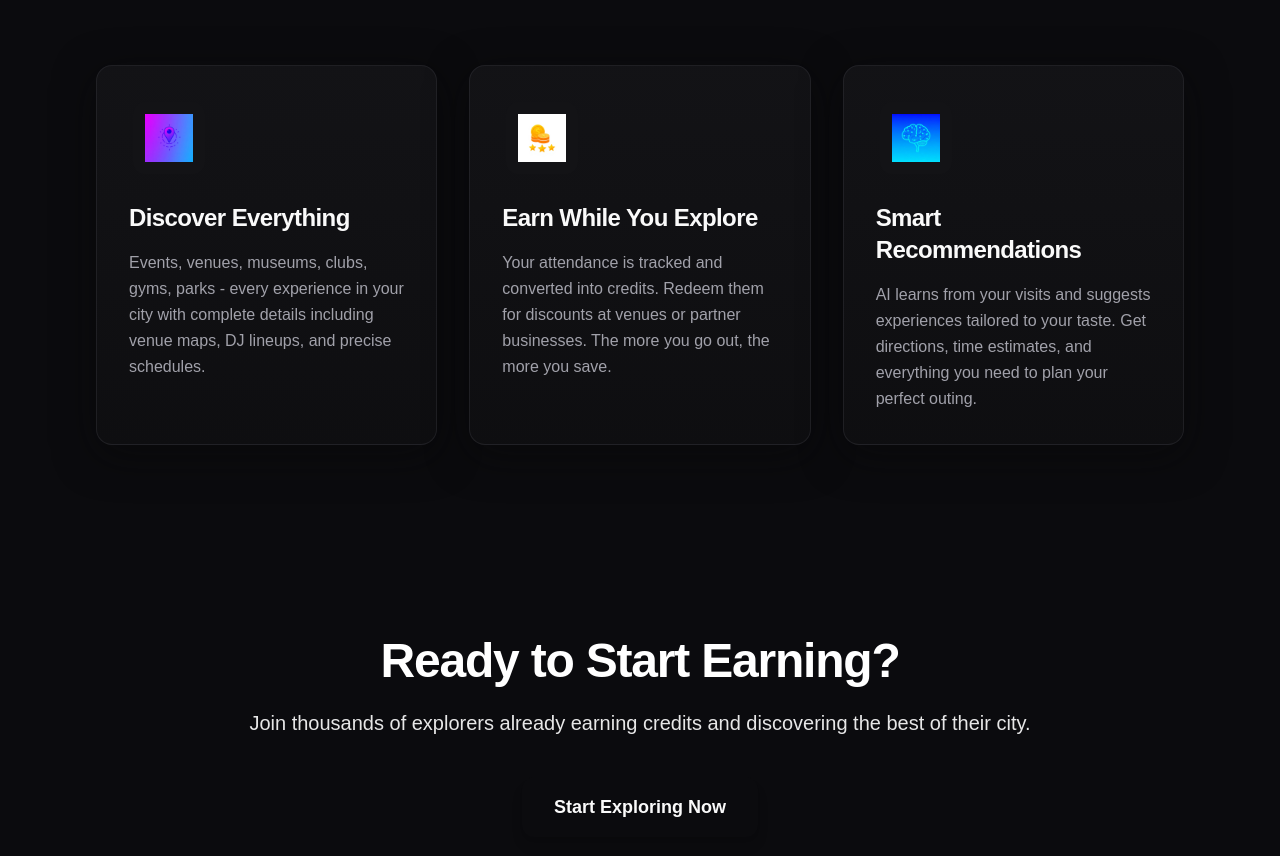
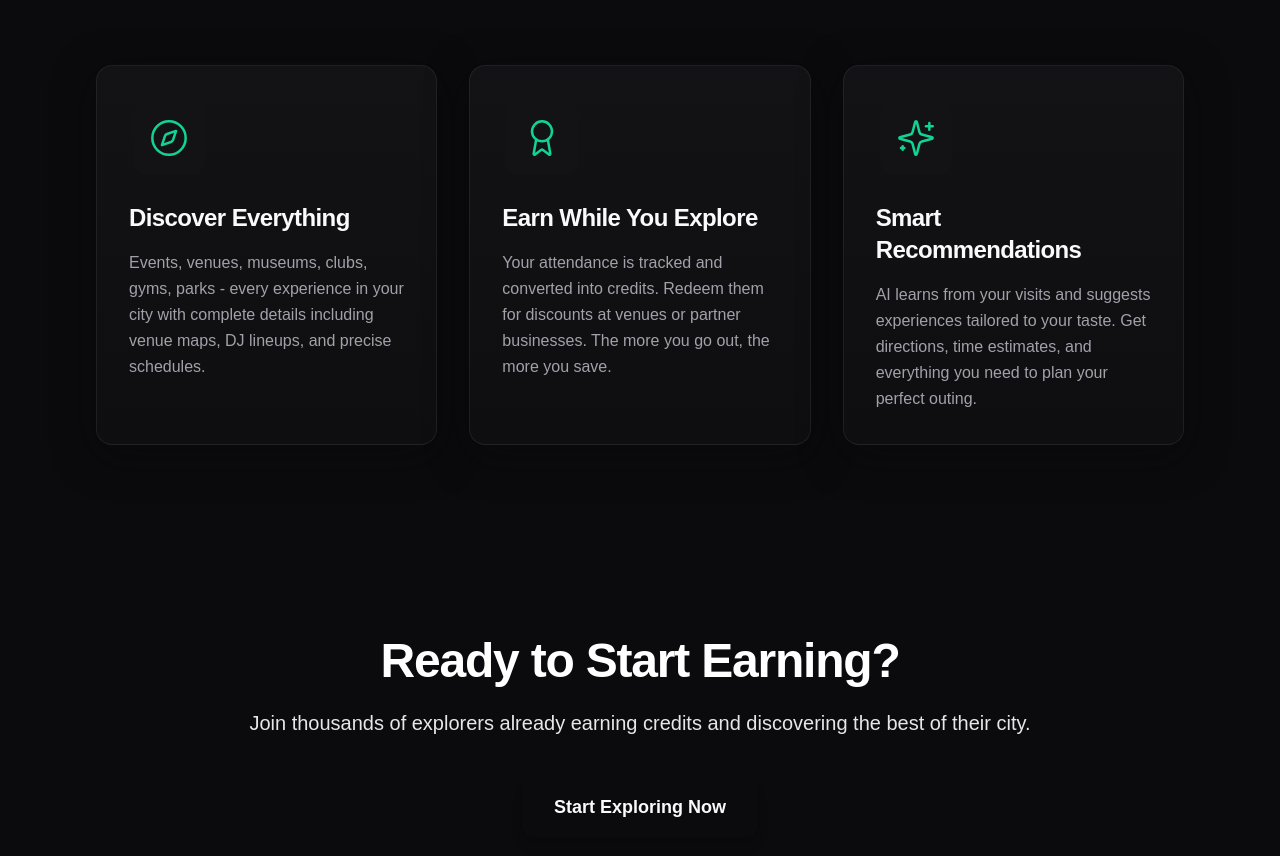
Before and after one commit to romaxod/find-earn-explore, a React (Vite) app: page / in a window 1280 px wide. Shown: the part 987-1843 px from the top of the page. Built offline with nearby package versions, Linux system fonts and the light colour scheme; the HTML template or start-up script is replaced by a standard one; a web font is replaced by a local one.

Commit message:
Refactor: Improve card icons

```diff
--- a/src/components/Features.tsx
+++ b/src/components/Features.tsx
@@ -1,21 +1,19 @@
-import discoverIcon from "@/assets/discover-icon.png";
-import creditsIcon from "@/assets/credits-icon.png";
-import aiIcon from "@/assets/ai-icon.png";
+import { Compass, Award, Sparkles } from "lucide-react";
 
 export const Features = () => {
   const features = [
     {
-      icon: discoverIcon,
+      icon: Compass,
       title: "Discover Everything",
       description: "Events, venues, museums, clubs, gyms, parks - every experience in your city with complete details including venue maps, DJ lineups, and precise schedules."
     },
     {
-      icon: creditsIcon,
+      icon: Award,
       title: "Earn While You Explore",
       description: "Your attendance is tracked and converted into credits. Redeem them for discounts at venues or partner businesses. The more you go out, the more you save."
     },
     {
-      icon: aiIcon,
+      icon: Sparkles,
       title: "Smart Recommendations",
       description: "AI learns from your visits and suggests experiences tailored to your taste. Get directions, time estimates, and everything you need to plan your perfect outing."
     }
@@ -41,10 +39,9 @@ export const Features = () => {
             >
               <div className="w-20 h-20 mb-6 rounded-xl bg-gradient-accent p-1">
                 <div className="w-full h-full rounded-lg bg-card flex items-center justify-center">
-                  <img
-                    src={feature.icon}
-                    alt={feature.title}
-                    className="w-12 h-12 object-contain"
+                  <feature.icon
+                    className="w-10 h-10 text-primary"
+                    strokeWidth={1.5}
                   />
                 </div>
               </div>
```
